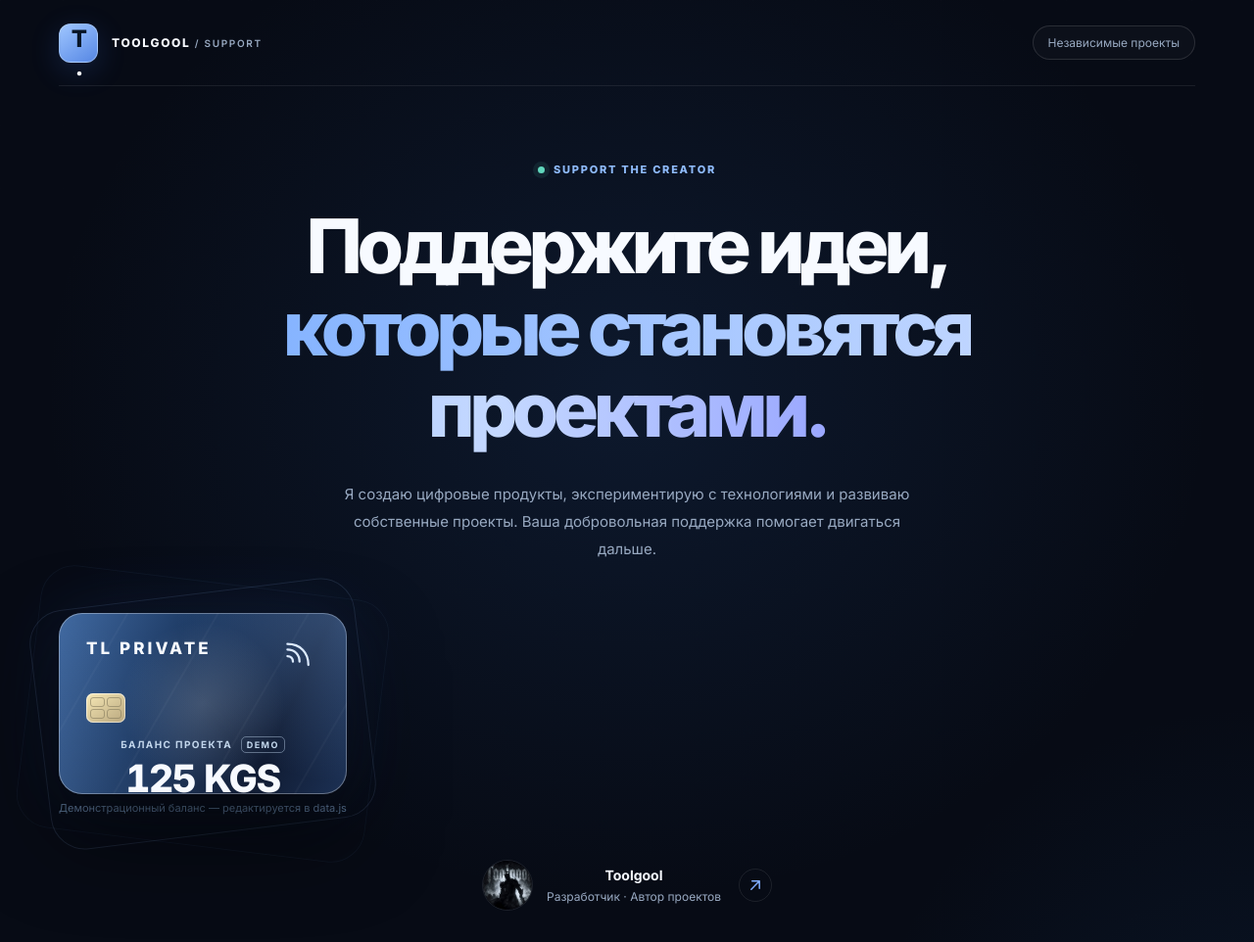
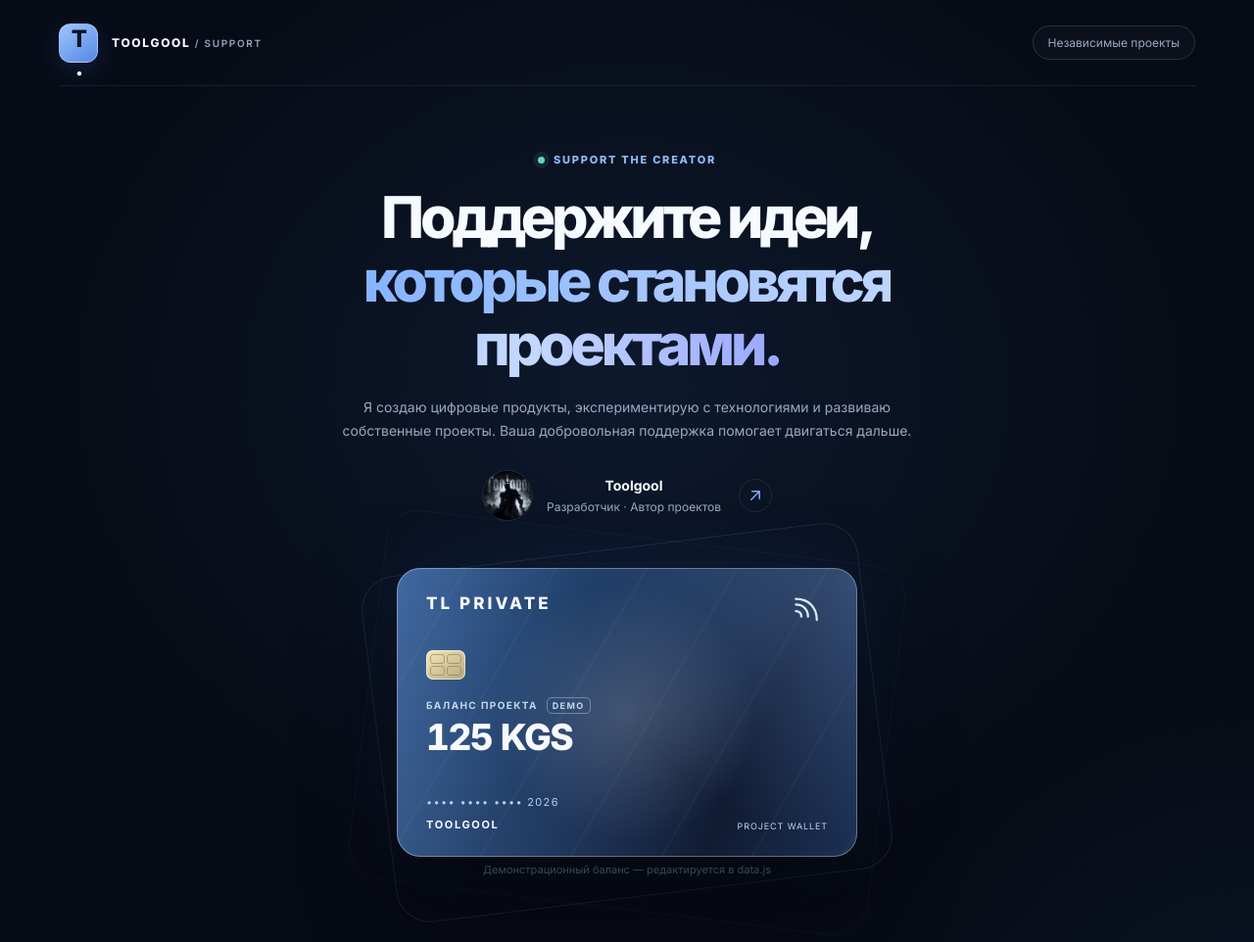
Before and after one commit to toolgool2021-coder/Toolgool_Bank, a plain HTML site: page index.html in a window 1280 px wide. Shown: the top 962 px of the page at 98% size. Drawn offline with Linux system fonts and the light colour scheme.

Commit message:
Fix centered hero layout, card clipping and excessive whitespace

```diff
--- a/css/style.css
+++ b/css/style.css
@@ -70,3 +70,25 @@ body:before{content:"";position:fixed;inset:0;pointer-events:none;opacity:.17;ba
 footer{border-color:#ffffff18}
 @media(max-width:850px){.hero{padding:65px 0 70px;gap:25px}.hero-visual{padding:22px 0 12px}.author{margin-top:0}}
 @media(max-width:560px){.shell{width:calc(100% - 32px)}.hero{padding:52px 0 65px;gap:22px}.hero h1{font-size:clamp(36px,9.2vw,50px)}.hero .intro{font-size:13px;line-height:1.8}.hero-visual{padding:18px 8px 8px}.card-orbit{inset:-10px}.orbit-two{inset:-17px}.payments{padding:44px 0 70px}.bank-button{min-height:112px;border-radius:17px;padding:18px}.section-heading{gap:15px}}
+
+
+/* Layout correction: compact, centered premium hero */
+.hero{display:flex!important;flex-direction:column!important;align-items:center!important;justify-content:center!important;gap:0!important;padding:68px 0 82px!important;text-align:center}
+.hero-main{display:flex!important;flex-direction:column;align-items:center;width:100%;max-width:850px;order:0}
+.hero-main>.eyebrow{margin-bottom:20px}
+.hero h1{font-size:clamp(36px,4.6vw,64px)!important;line-height:1.1!important;max-width:830px!important;margin:0 auto 20px!important}
+.hero .intro{font-size:14px!important;max-width:590px!important;line-height:1.7!important;margin:0 auto!important}
+.hero-visual{display:flex!important;align-items:center!important;justify-content:center!important;order:1!important;width:100%;min-height:0!important;padding:48px 0 14px!important;margin:0!important}
+.card-stage{width:min(100%,470px)!important;max-width:470px!important;margin:0 auto!important;perspective:1200px}
+.bank-card{height:auto!important;min-height:290px!important;aspect-ratio:1.59!important;padding:26px 30px!important;display:flex!important;flex-direction:column!important;align-items:stretch!important;text-align:left!important}
+.card-top{flex-shrink:0}
+.card-chip{flex-shrink:0;margin-top:18px!important}
+.card-balance-label{margin-top:20px!important}
+.card-balance{font-size:clamp(28px,3.5vw,37px)!important;margin-top:5px!important;line-height:1.2!important}
+.card-bottom{margin-top:auto!important;padding-top:18px!important}
+.card-hint{margin:24px 0 0!important}
+.card-disclaimer{margin:6px 0 0!important}
+.hero-main .author{order:0!important;margin:28px auto 0!important}
+.payments{padding-top:52px!important}
+@media(max-width:850px){.hero{padding:55px 0 65px!important}.hero-visual{padding:42px 18px 12px!important}.bank-card{min-height:280px!important}}
+@media(max-width:560px){.hero{padding:44px 0 56px!important}.hero h1{font-size:clamp(33px,8.5vw,43px)!important}.hero .intro{font-size:13px!important}.hero-visual{padding:36px 8px 10px!important}.bank-card{min-height:0!important;aspect-ratio:1.52!important;padding:20px 21px!important}.card-chip{margin-top:11px!important}.card-balance-label{margin-top:12px!important}.card-balance{font-size:clamp(23px,6vw,30px)!important}.card-bottom{padding-top:10px!important}.hero-main .author{margin-top:24px!important}.payments{padding-top:37px!important}}
```
